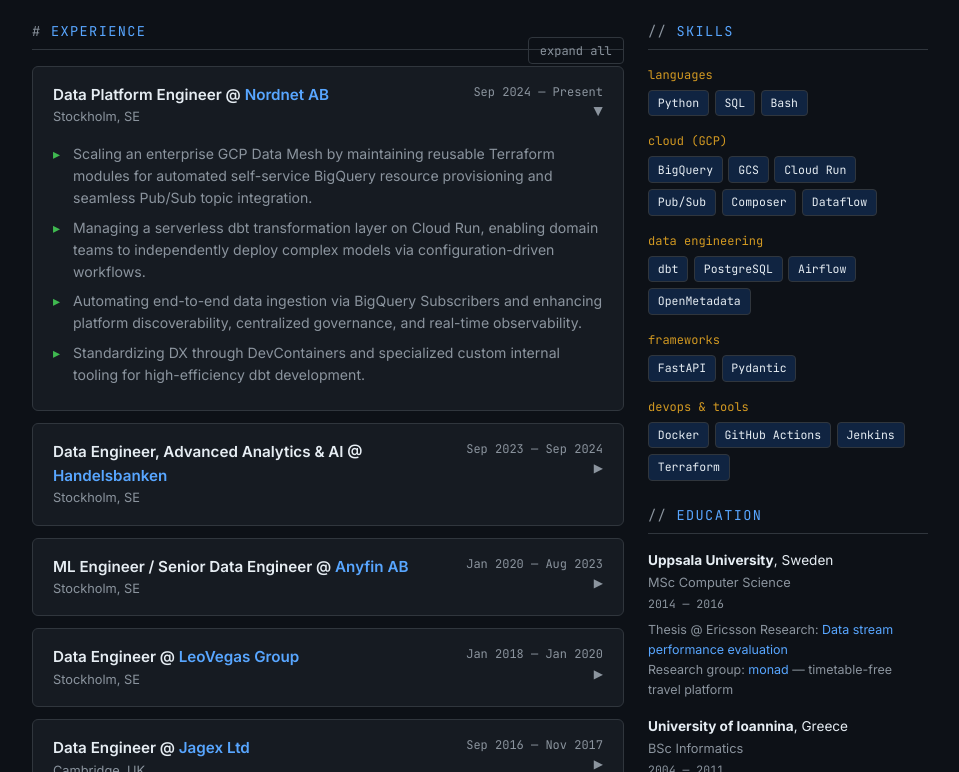
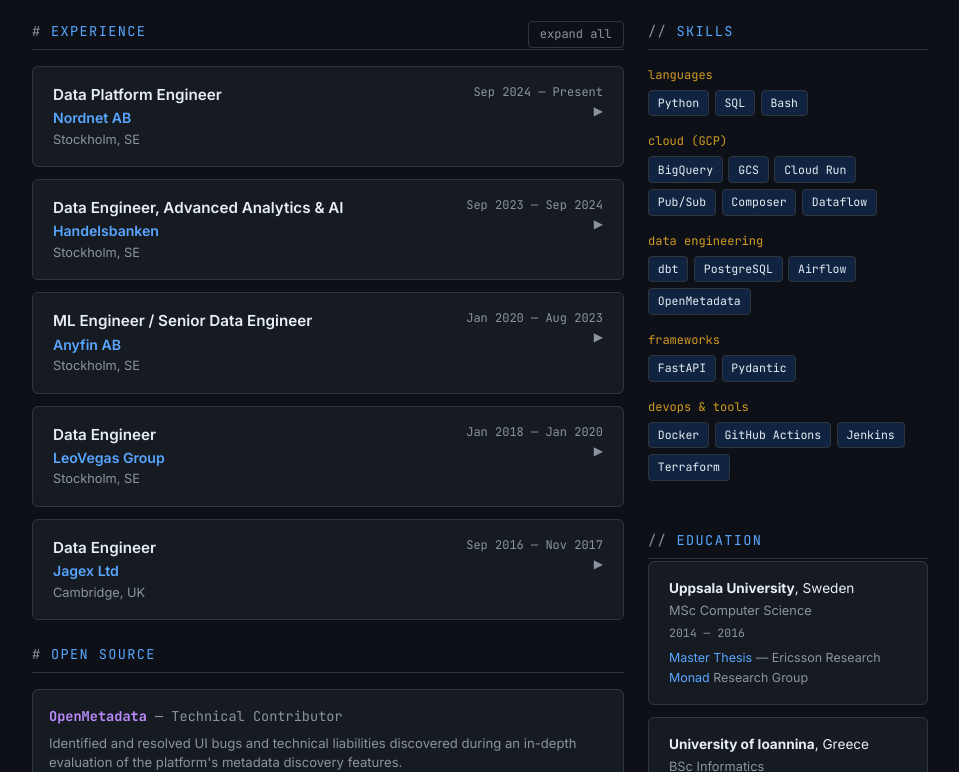
Before and after one commit to csioa/cgcv, a plain HTML site: page index.html in a window 1280 px wide. Shown: the part 180-952 px from the top of the page, without its empty margins (160-1119 px from the left). Drawn offline with Linux system fonts and the light colour scheme.

Commit message:
Update index

```diff
--- a/index.html
+++ b/index.html
@@ -83,6 +83,7 @@
       padding-bottom: 0.4rem;
       margin-bottom: 1rem;
     }
+
     .section-title::before {
       content: '# ';
       color: var(--text-muted);
@@ -126,6 +127,7 @@
     .job-company {
       color: var(--accent);
       font-weight: 600;
+      font-size: 0.88rem;
     }
 
     .job-meta {
@@ -185,6 +187,30 @@
     }
 
     /* ── Sidebar ── */
+    .sidebar {
+      align-self: start;
+    }
+
+    .sidebar section:last-child {
+      padding-top: 1.6rem;
+    }
+
+    .sidebar section:last-child .section-title {
+      margin-bottom: 0.1rem;
+    }
+
+    .sidebar section:last-child .edu-item:last-child {
+      margin-bottom: 0;
+    }
+
+    main section:last-child {
+      margin-bottom: 0;
+    }
+
+    main section:last-child .oss-card:last-child {
+      margin-bottom: 0;
+    }
+
     .sidebar .section-title::before { content: '// '; }
 
     .skill-group {
@@ -216,7 +242,11 @@
 
     /* ── Education ── */
     .edu-item {
-      margin-bottom: 1rem;
+      border: 1px solid var(--border);
+      border-radius: 6px;
+      padding: 1rem 1.25rem;
+      background: var(--surface);
+      margin-bottom: 0.75rem;
       font-size: 0.85rem;
     }
 
@@ -285,8 +315,9 @@
       border-radius: 4px;
       padding: 0.3rem 0.7rem;
       cursor: pointer;
+      text-transform: none;
+      letter-spacing: normal;
       float: right;
-      margin-top: -1.8rem;
     }
     .expand-all:hover { color: var(--accent); border-color: var(--accent); }
 
@@ -301,7 +332,7 @@
     /* ── Print ── */
     @media print {
       body { background: #fff; color: #000; padding: 0; font-size: 10pt; }
-      header, .job, .oss-card { border-color: #ccc; background: #fff; }
+      header, .job, .oss-card, .edu-item { border-color: #ccc; background: #fff; }
       header h1 { color: #000; }
       .section-title { color: #333; border-color: #ccc; }
       .job-details { max-height: none !important; padding: 0 1.25rem 1rem !important; }
@@ -334,13 +365,13 @@
     <!-- ════ MAIN ════ -->
     <main>
       <section>
-        <div class="section-title">Experience</div>
-        <button class="expand-all" onclick="toggleAll()">expand all</button>
+        <div class="section-title">Experience <button class="expand-all" onclick="toggleAll()">expand all</button></div>
 
-        <div class="job open">
+        <div class="job">
           <div class="job-header" onclick="toggle(this)">
             <div>
-              <div class="job-role">Data Platform Engineer @ <span class="job-company">Nordnet AB</span></div>
+              <div class="job-role">Data Platform Engineer</div>
+              <div class="job-company">Nordnet AB</div>
               <div class="job-location">Stockholm, SE</div>
             </div>
             <div class="job-meta">
@@ -364,7 +395,8 @@
         <div class="job">
           <div class="job-header" onclick="toggle(this)">
             <div>
-              <div class="job-role">Data Engineer, Advanced Analytics &amp; AI @ <span class="job-company">Handelsbanken</span></div>
+              <div class="job-role">Data Engineer, Advanced Analytics &amp; AI</div>
+              <div class="job-company">Handelsbanken</div>
               <div class="job-location">Stockholm, SE</div>
             </div>
             <div class="job-meta">
@@ -383,7 +415,8 @@
         <div class="job">
           <div class="job-header" onclick="toggle(this)">
             <div>
-              <div class="job-role">ML Engineer / Senior Data Engineer @ <span class="job-company">Anyfin AB</span></div>
+              <div class="job-role">ML Engineer / Senior Data Engineer</div>
+              <div class="job-company">Anyfin AB</div>
               <div class="job-location">Stockholm, SE</div>
             </div>
             <div class="job-meta">
@@ -407,7 +440,8 @@
         <div class="job">
           <div class="job-header" onclick="toggle(this)">
             <div>
-              <div class="job-role">Data Engineer @ <span class="job-company">LeoVegas Group</span></div>
+              <div class="job-role">Data Engineer</div>
+              <div class="job-company">LeoVegas Group</div>
               <div class="job-location">Stockholm, SE</div>
             </div>
             <div class="job-meta">
@@ -427,7 +461,8 @@
         <div class="job">
           <div class="job-header" onclick="toggle(this)">
             <div>
-              <div class="job-role">Data Engineer @ <span class="job-company">Jagex Ltd</span></div>
+              <div class="job-role">Data Engineer</div>
+              <div class="job-company">Jagex Ltd</div>
               <div class="job-location">Cambridge, UK</div>
             </div>
             <div class="job-meta">
@@ -521,9 +556,8 @@
           <span class="degree">MSc Computer Science</span><br>
           <span class="year">2014 — 2016</span>
           <ul style="list-style:none; padding:0; margin-top:0.3rem; font-size:0.78rem; color:var(--text-muted);">
-            <li>Thesis @ Ericsson Research: <a href="http://uu.diva-portal.org/smash/record.jsf?pid=diva2%3A1045730&dswid=-2553" target="_blank">Data stream performance
-  evaluation</a></li>
-            <li>Research group: <a href="https://github.com/EricssonResearch/monad" target="_blank">monad</a> — timetable-free travel platform</li>
+            <li><a href="http://uu.diva-portal.org/smash/record.jsf?pid=diva2%3A1045730&dswid=-2553" target="_blank">Master Thesis</a> — Ericsson Research</li>
+            <li><a href="https://github.com/EricssonResearch/monad" target="_blank">Monad</a> Research Group</li>
           </ul>
         </div>
 
@@ -544,6 +578,7 @@
   function toggleAll() {
     const jobs = document.querySelectorAll('.job');
     const btn = document.querySelector('.expand-all');
+    const eduSection = document.querySelector('.sidebar section:last-child');
     const allOpen = [...jobs].every(j => j.classList.contains('open'));
     jobs.forEach(j => j.classList.toggle('open', !allOpen));
     btn.textContent = allOpen ? 'expand all' : 'collapse all';
```
